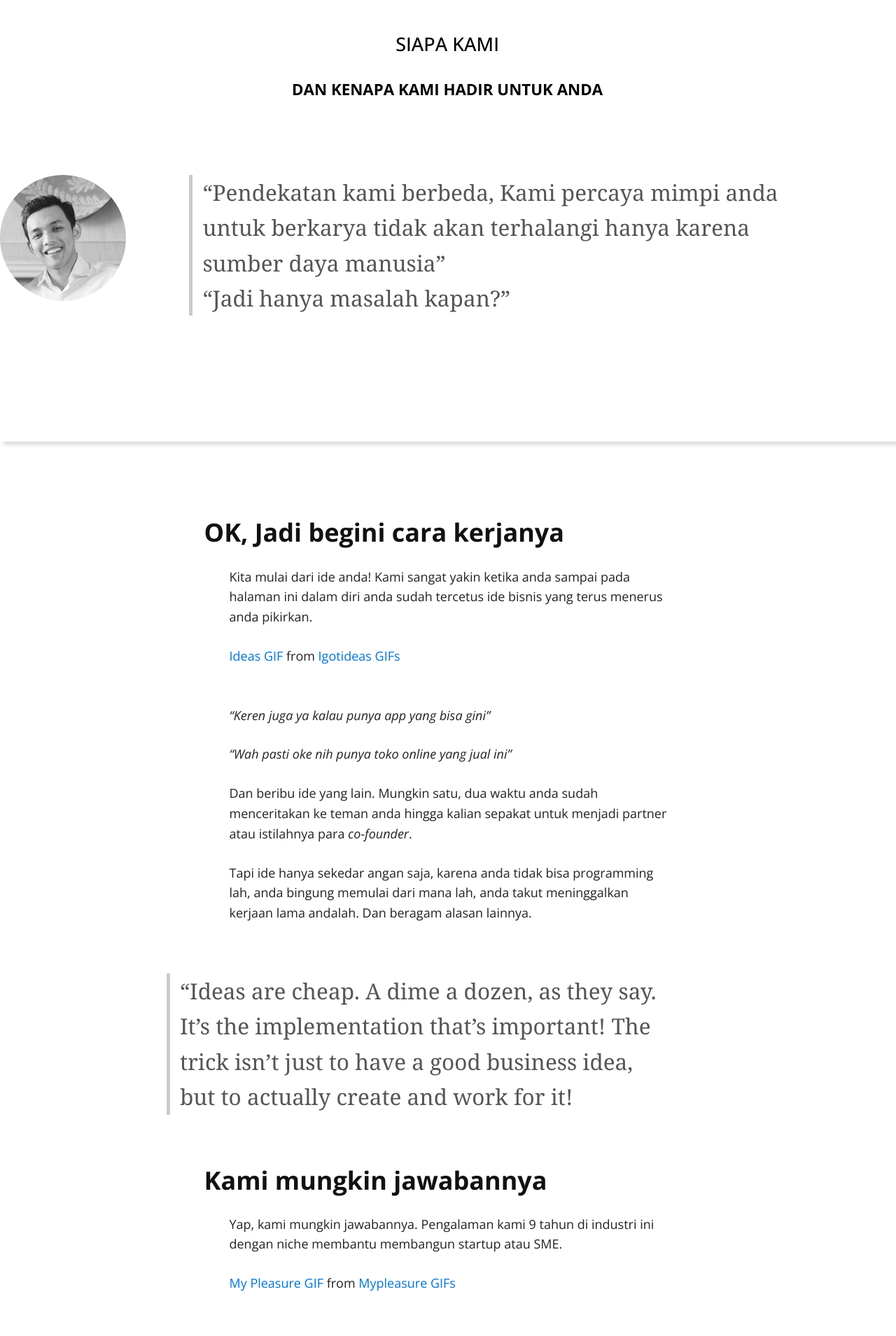
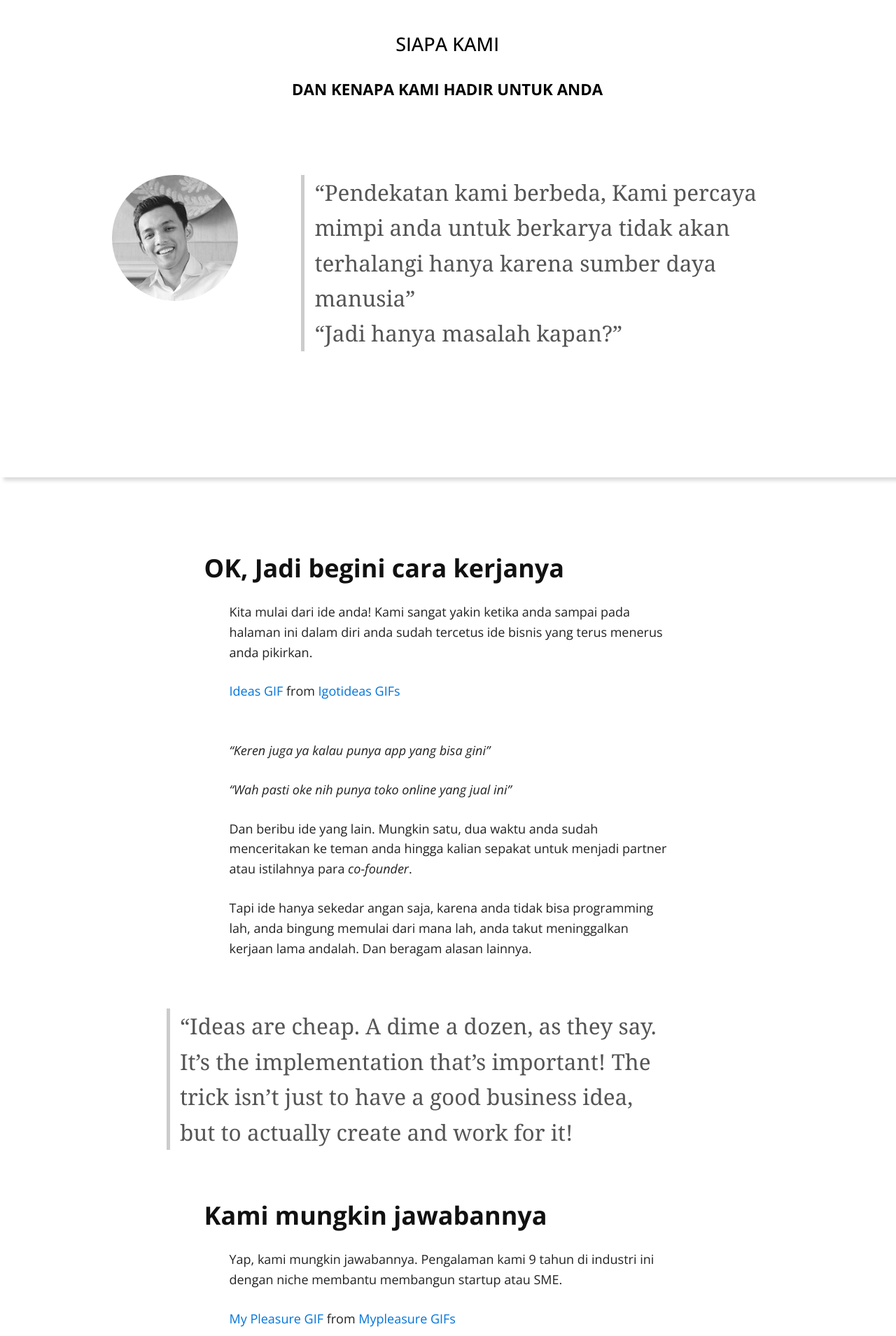
Before and after one commit to kemtol/rocktokom, a Jekyll site: the page built from index.md, in a window 1280 px wide. Shown: the part 3250-5159 px from the top of the page at 70% size. Built offline with Jekyll 4.4.1, drawn with Linux system fonts in a browser that asks for light colours; nearby versions of some CDN libraries; a script that is not in the unit is left out; our own code applies the rules of GitHub Pages for plain Markdown files.

Commit message:
Update default.html

```diff
--- a/_layouts/default.html
+++ b/_layouts/default.html
@@ -97,7 +97,8 @@
 
     #landing--page--3 > .lp3a{
       width:100%;
-      max-width:1200px;
+      max-width:960px;
+      margin:auto;
     }
 
     #landing--page--3 > .lp3a .lp3b-l{
```
